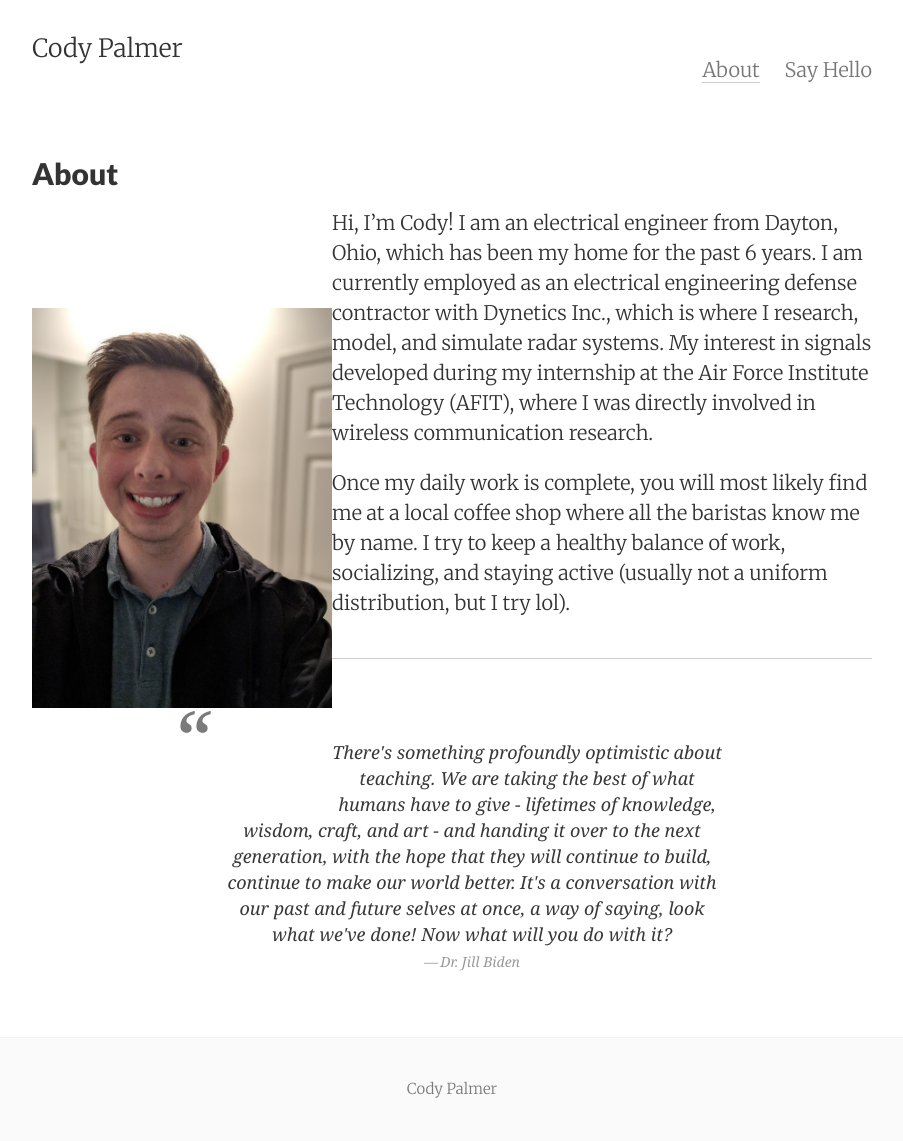
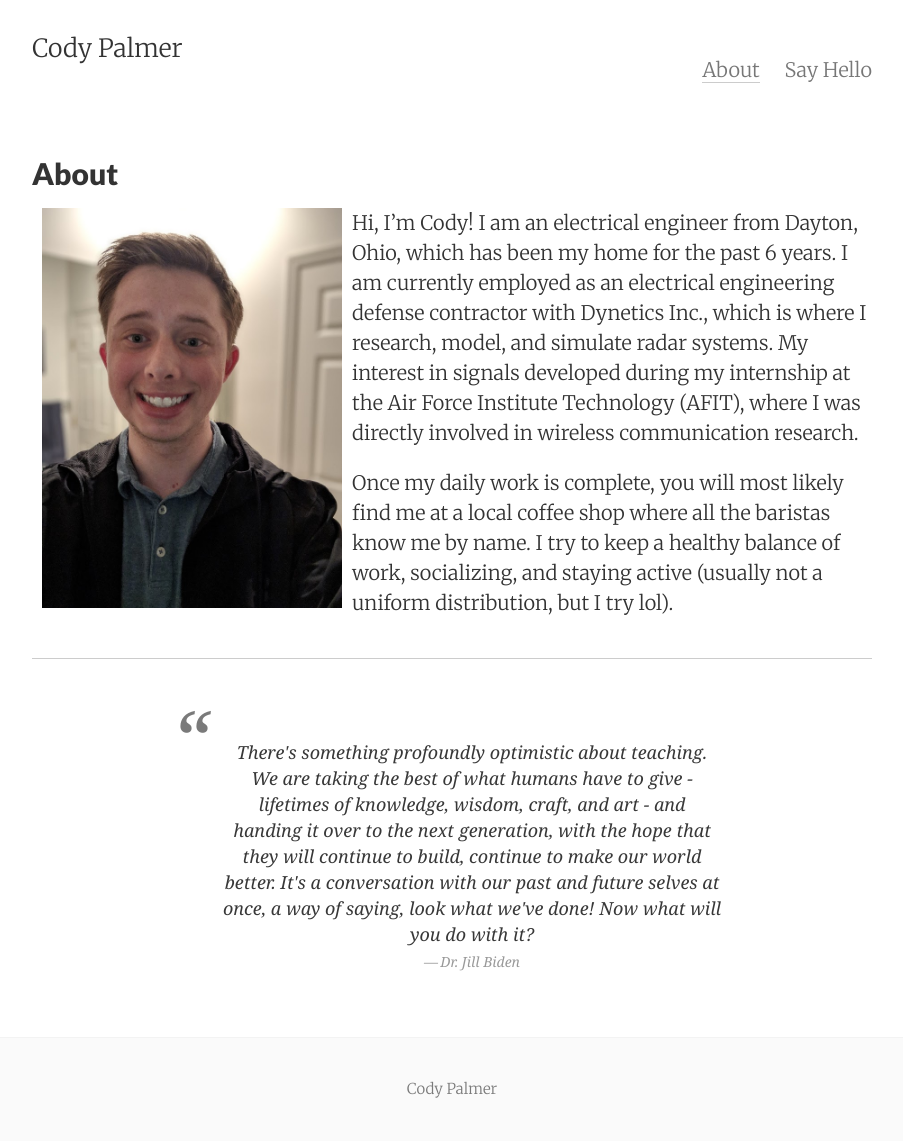
Before and after one commit to palmerco/web_server, a Jekyll site: the page built from about.md, in a window 1280 px wide. Shown: the whole page, without its empty margins (188-1091 px from the left). Built offline with Jekyll 4.4.1, drawn with Linux system fonts in a browser that asks for light colours.

Commit message:
Update about.md

```diff
--- a/about.md
+++ b/about.md
@@ -4,7 +4,7 @@
 permalink: /about/
 tags: about
 ---
-<img src="/images/websitePhoto.jpg" alt="profilePicture" width="300" align="left" style="margin:100px 0px"/>
+<img src="/images/websitePhoto.jpg" alt="profilePicture" width="300" align="left" style="margin:0px 10px"/>
 Hi, I’m Cody! I am an electrical engineer from Dayton, Ohio, which has been my home for the past 6 years. I am currently employed as an electrical engineering defense contractor with Dynetics Inc., which is where I research, model, and simulate radar systems. My interest in signals developed during my internship at the Air Force Institute Technology (AFIT), where I was directly involved in wireless communication research.
 
 
```
